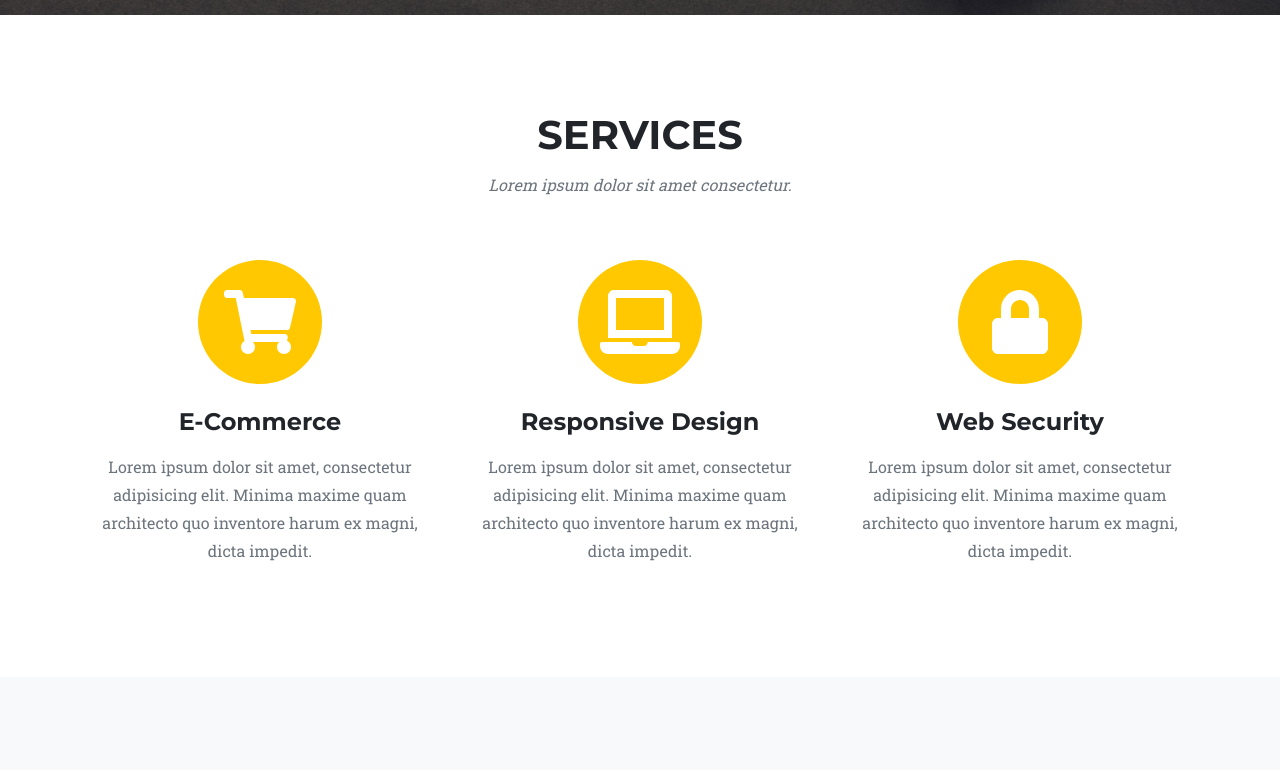
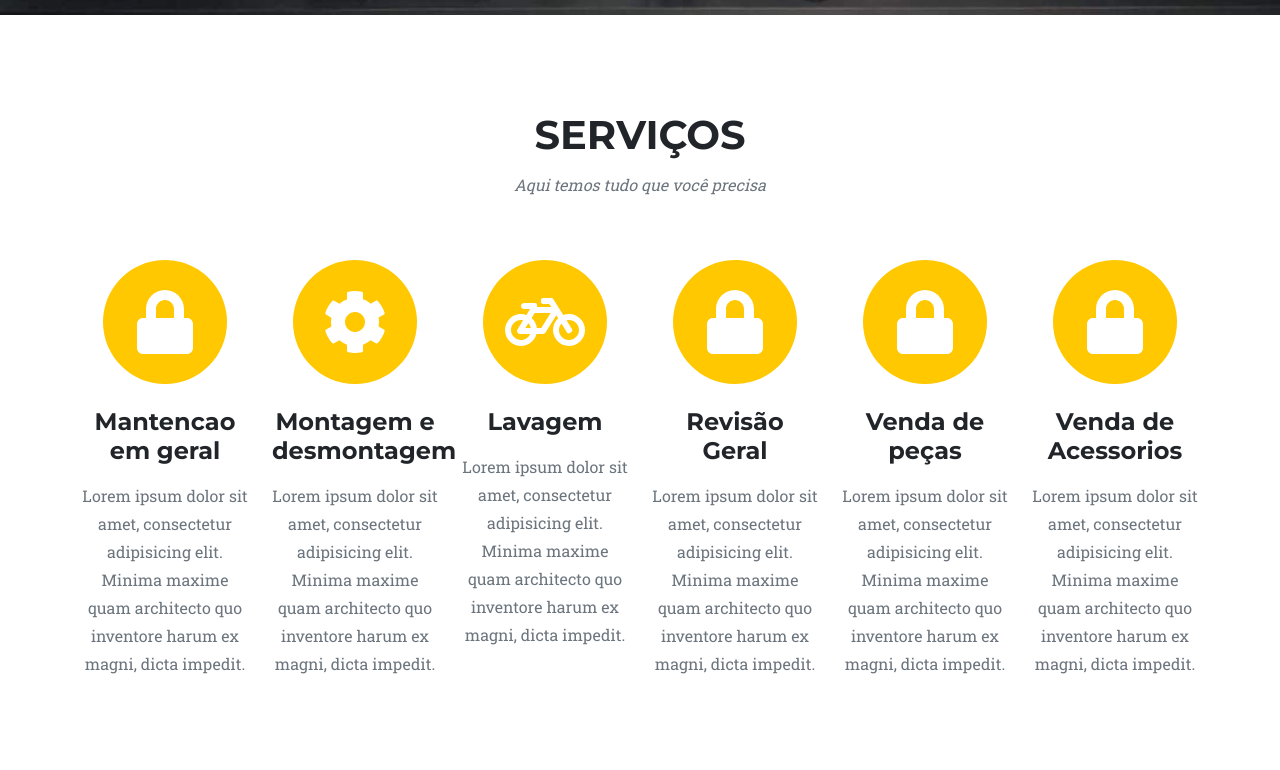
Before and after one commit to omartins-zs/Bikes_Sparta, a plain HTML site: page index.html in a window 1280 px wide. Shown: the part 730-1500 px from the top of the page. Drawn offline with nearby package versions, Linux system fonts and the light colour scheme.

Commit message:
primeiras alteraçoes

```diff
--- a/index.html
+++ b/index.html
@@ -5,7 +5,7 @@
         <meta name="viewport" content="width=device-width, initial-scale=1, shrink-to-fit=no" />
         <meta name="description" content="" />
         <meta name="author" content="" />
-        <title>Agency - Start Bootstrap Theme</title>
+        <title>Bicicletaria Sparta</title>
         <!-- Favicon-->
         <link rel="icon" type="image/x-icon" href="assets/favicon.ico" />
         <!-- Font Awesome icons (free version)-->
@@ -48,32 +48,56 @@
         <section class="page-section" id="services">
             <div class="container">
                 <div class="text-center">
-                    <h2 class="section-heading text-uppercase">Services</h2>
-                    <h3 class="section-subheading text-muted">Lorem ipsum dolor sit amet consectetur.</h3>
+                    <h2 class="section-heading text-uppercase">Serviços</h2>
+                    <h3 class="section-subheading text-muted">Aqui temos tudo que você precisa</h3>
                 </div>
                 <div class="row text-center">
-                    <div class="col-md-4">
-                        <span class="fa-stack fa-4x">
-                            <i class="fas fa-circle fa-stack-2x text-primary"></i>
-                            <i class="fas fa-shopping-cart fa-stack-1x fa-inverse"></i>
-                        </span>
-                        <h4 class="my-3">E-Commerce</h4>
-                        <p class="text-muted">Lorem ipsum dolor sit amet, consectetur adipisicing elit. Minima maxime quam architecto quo inventore harum ex magni, dicta impedit.</p>
-                    </div>
-                    <div class="col-md-4">
-                        <span class="fa-stack fa-4x">
-                            <i class="fas fa-circle fa-stack-2x text-primary"></i>
-                            <i class="fas fa-laptop fa-stack-1x fa-inverse"></i>
-                        </span>
-                        <h4 class="my-3">Responsive Design</h4>
-                        <p class="text-muted">Lorem ipsum dolor sit amet, consectetur adipisicing elit. Minima maxime quam architecto quo inventore harum ex magni, dicta impedit.</p>
-                    </div>
-                    <div class="col-md-4">
+                    <div class="col-md-2">
                         <span class="fa-stack fa-4x">
                             <i class="fas fa-circle fa-stack-2x text-primary"></i>
                             <i class="fas fa-lock fa-stack-1x fa-inverse"></i>
                         </span>
-                        <h4 class="my-3">Web Security</h4>
+                        <h4 class="my-3">Mantencao em geral</h4>
+                        <p class="text-muted">Lorem ipsum dolor sit amet, consectetur adipisicing elit. Minima maxime quam architecto quo inventore harum ex magni, dicta impedit.</p>
+                    </div>
+                    <div class="col-md-2">
+                        <span class="fa-stack fa-4x">
+                            <i class="fas fa-circle fa-stack-2x text-primary"></i>
+                            <i class="fa fa-cog fa-stack-1x fa-inverse"></i>
+                        </span>
+                        <h4 class="my-3">Montagem e desmontagem</h4>
+                        <p class="text-muted">Lorem ipsum dolor sit amet, consectetur adipisicing elit. Minima maxime quam architecto quo inventore harum ex magni, dicta impedit.</p>
+                    </div>
+                    <div class="col-md-2">
+                        <span class="fa-stack fa-4x">
+                            <i class="fas fa-circle fa-stack-2x text-primary"></i>
+                            <i class="fa fa-bicycle fa-stack-1x fa-inverse"></i>
+                        </span>
+                        <h4 class="my-3">Lavagem</h4>
+                        <p class="text-muted">Lorem ipsum dolor sit amet, consectetur adipisicing elit. Minima maxime quam architecto quo inventore harum ex magni, dicta impedit.</p>
+                    </div>
+                    <div class="col-md-2">
+                        <span class="fa-stack fa-4x">
+                            <i class="fas fa-circle fa-stack-2x text-primary"></i>
+                            <i class="fas fa-lock fa-stack-1x fa-inverse"></i>
+                        </span>
+                        <h4 class="my-3">Revisão Geral</h4>
+                        <p class="text-muted">Lorem ipsum dolor sit amet, consectetur adipisicing elit. Minima maxime quam architecto quo inventore harum ex magni, dicta impedit.</p>
+                    </div>
+                    <div class="col-md-2">
+                        <span class="fa-stack fa-4x">
+                            <i class="fas fa-circle fa-stack-2x text-primary"></i>
+                            <i class="fas fa-lock fa-stack-1x fa-inverse"></i>
+                        </span>
+                        <h4 class="my-3">Venda de peças</h4>
+                        <p class="text-muted">Lorem ipsum dolor sit amet, consectetur adipisicing elit. Minima maxime quam architecto quo inventore harum ex magni, dicta impedit.</p>
+                    </div>
+                    <div class="col-md-2">
+                        <span class="fa-stack fa-4x">
+                            <i class="fas fa-circle fa-stack-2x text-primary"></i>
+                            <i class="fas fa-lock fa-stack-1x fa-inverse"></i>
+                        </span>
+                        <h4 class="my-3">Venda de Acessorios</h4>
                         <p class="text-muted">Lorem ipsum dolor sit amet, consectetur adipisicing elit. Minima maxime quam architecto quo inventore harum ex magni, dicta impedit.</p>
                     </div>
                 </div>
@@ -180,8 +204,10 @@
                 </div>
             </div>
         </section>
+
         <!-- About-->
-        <section class="page-section" id="about">
+
+        <!-- <section class="page-section" id="about">
             <div class="container">
                 <div class="text-center">
                     <h2 class="section-heading text-uppercase">About</h2>
@@ -241,8 +267,10 @@
                     </li>
                 </ul>
             </div>
-        </section>
+        </section> -->
+
         <!-- Team-->
+<!--
         <section class="page-section bg-light" id="team">
             <div class="container">
                 <div class="text-center">
@@ -285,9 +313,11 @@
                     <div class="col-lg-8 mx-auto text-center"><p class="large text-muted">Lorem ipsum dolor sit amet, consectetur adipisicing elit. Aut eaque, laboriosam veritatis, quos non quis ad perspiciatis, totam corporis ea, alias ut unde.</p></div>
                 </div>
             </div>
-        </section>
+        </section> -->
+
         <!-- Clients-->
-        <div class="py-5">
+
+        <!-- <div class="py-5">
             <div class="container">
                 <div class="row align-items-center">
                     <div class="col-md-3 col-sm-6 my-3">
@@ -304,7 +334,8 @@
                     </div>
                 </div>
             </div>
-        </div>
+        </div> -->
+
         <!-- Contact-->
         <section class="page-section" id="contact">
             <div class="container">
```
Also changed, not shown: assets/img/Bicicletaria.jpeg (added), assets/img/lavando-bike.jpg (added), css/styles.css.
